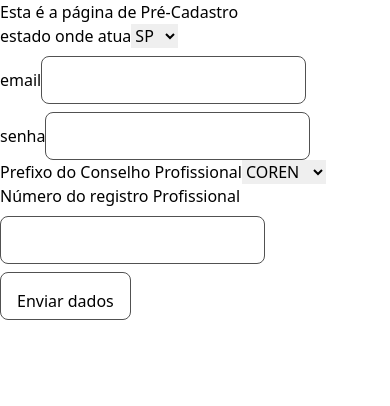
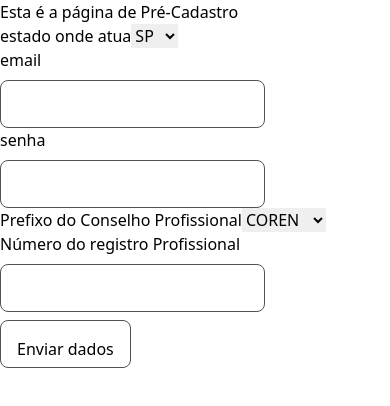
Before and after one commit to FelixMembrive/desafio-gama-lacrou-gr3, a React (Vite) app: page /signup in a window 390 px wide. Shown: the top 406 px of the page. Built offline with nearby package versions, Linux system fonts and the light colour scheme.

Commit message:
componente de imput completo sem responsividade

```diff
--- a/src/components/Input/index.tsx
+++ b/src/components/Input/index.tsx
@@ -19,7 +19,7 @@ export default function Input(props: IInputProps) {
       <label
         htmlFor={props.inputId}
         id={props.labelId}
-        className={" " + props.labelClassName}
+        className={"block " + props.labelClassName}
       >
         {props.labelText}
       </label>
```
